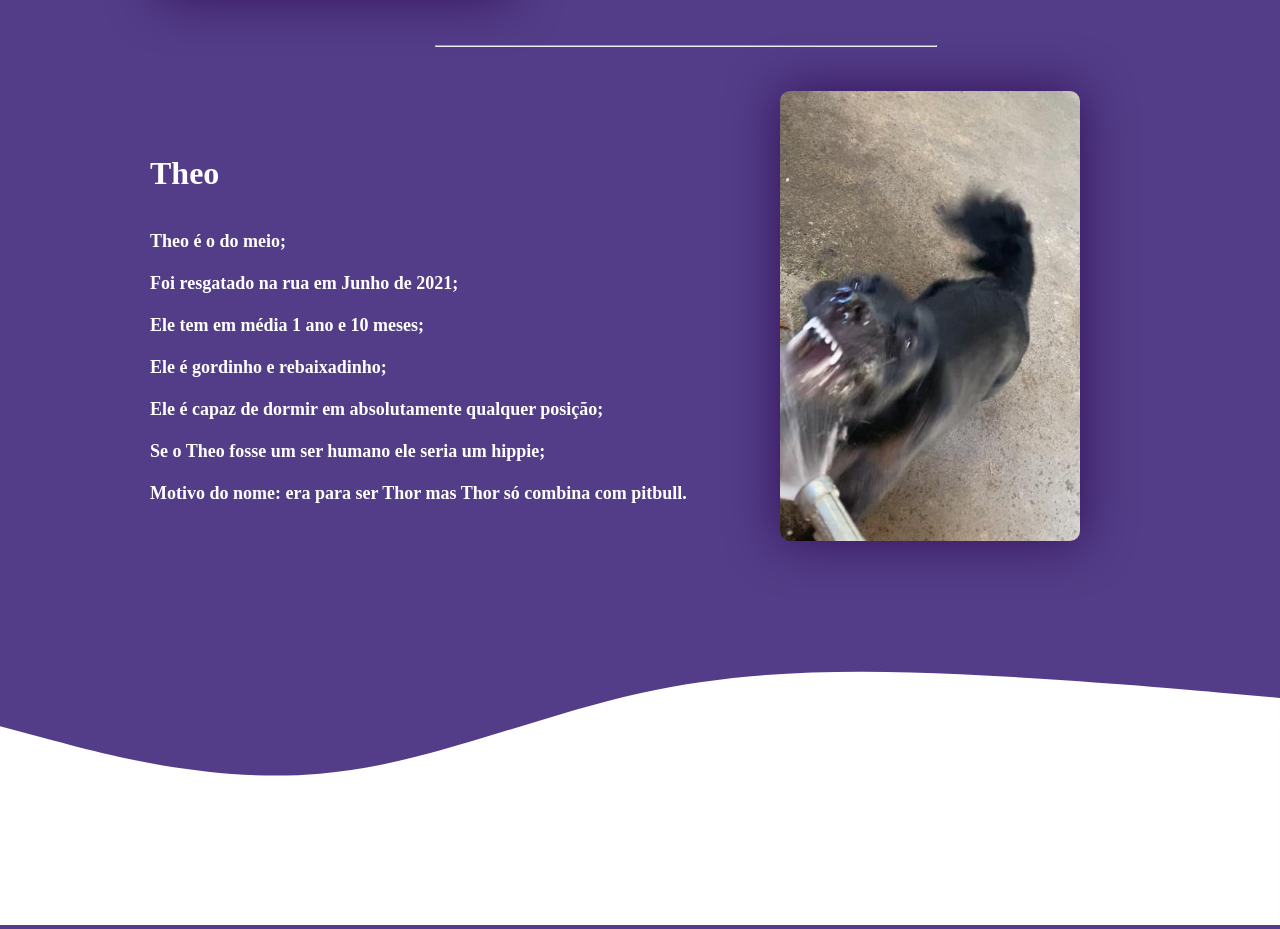
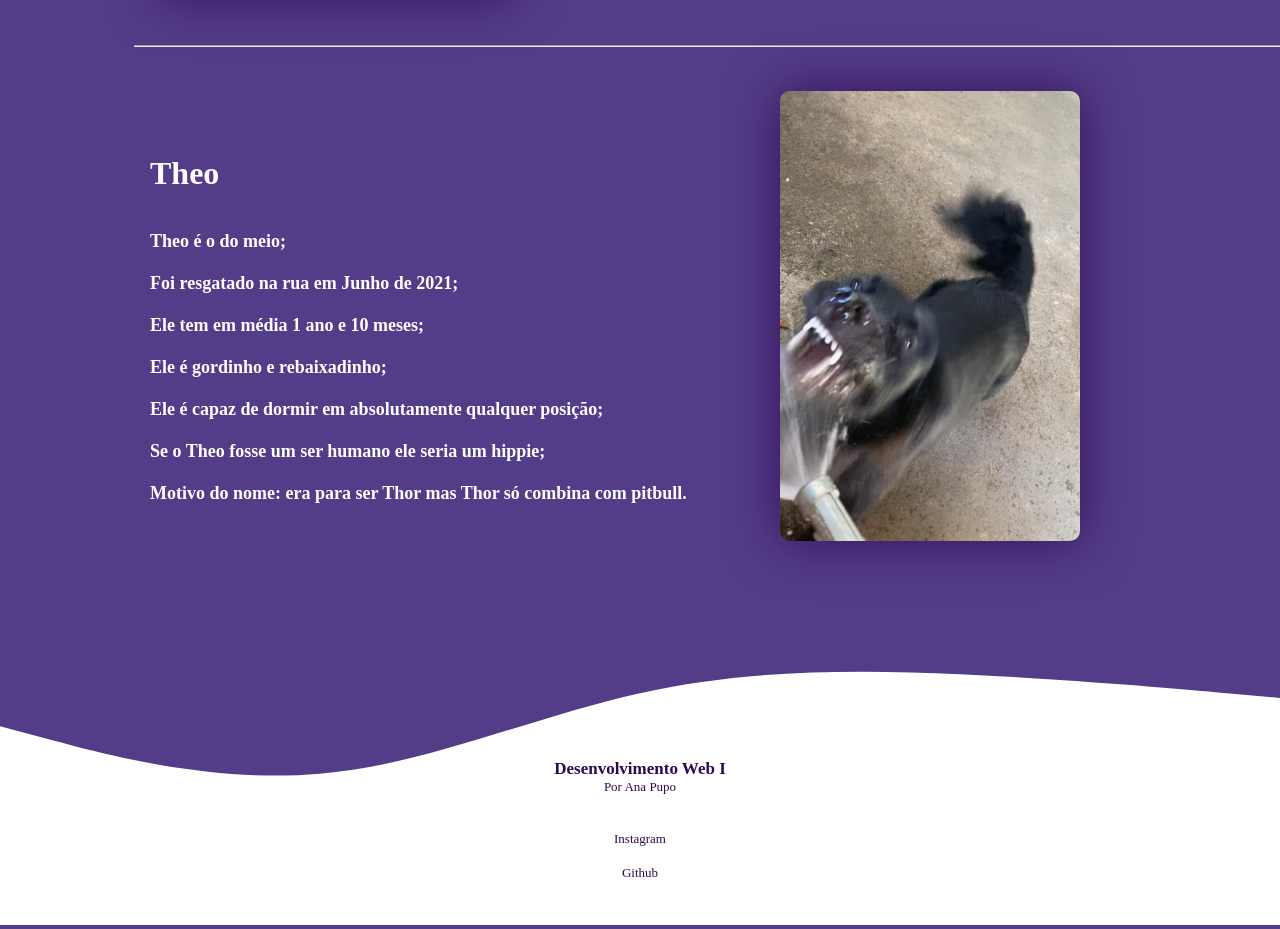
Before and after one commit to analuztx/Site-Doguinhos, a plain HTML site: page index.html in a window 1280 px wide. Shown: the part 3061-3990 px from the top of the page. Drawn offline with Linux system fonts and the light colour scheme; a web font is replaced by a local one.

Commit message:
Versão 3

```diff
--- a/index.html
+++ b/index.html
@@ -6,6 +6,7 @@
     <meta http-equiv="X-UA-Compatible" content="IE=edge">
     <meta name="viewport" content="width=device-width, initial-scale=1.0">
     <link rel="stylesheet" href="style/style.css" type="text/css">
+    <link rel="icon" type="imagem/png" href="imgs/cachorro.png"/>
     <title>Site Doguinhos</title>
 </head>
 
@@ -148,7 +149,15 @@
         </svg>
     </div>
 
+    <div class="footer">
+        <h5>Desenvolvimento Web I</h5>
+        <span>Por Ana Pupo</span>
 
+        <br><br>
+        <a href="https://www.instagram.com/analuz.z/"><span>Instagram</span></a><br>
+        <a href="https://github.com/analuztx"><span>Github</span></a>
+
+    </div>
 
 </body>
 
--- a/style/style.css
+++ b/style/style.css
@@ -186,7 +186,8 @@ img{
 }
 
 .nosso-site1:hover{
-    background-color:#6a21ae;
+    background-color:#8f48d1;
+    transform: scale(1.1);
     color: #fff;
     transition: 0.3s;
 }
@@ -203,8 +204,9 @@ img{
 }
 
 .nosso-site2:hover{
-    background-color:#6a21ae;
+    background-color:#8f48d1;
     color: #fff;
+    transform: scale(1.1);
     transition: 0.3s;
 }
 
@@ -220,9 +222,10 @@ img{
 }
 
 .nosso-site3:hover{
-    background-color:#6a21ae;
+    background-color:#8f48d1;
     color: #fff;
     transition: 0.3s;
+    transform: scale(1.1);
 }
 
 .nosso-site{
@@ -356,11 +359,11 @@ img{
 }
 
 hr{
-    width: 500px;
+    width: 1160px;
     color: #FFF;
     height: 0px;
     display: inline-block;
-    margin-left: 34%;
+    margin-left: 10.5%;
 }
 
 .about span{
@@ -418,6 +421,35 @@ hr{
     height: 100%;
 }
 
+.footer h5{
+    font-size: 17px;
+    font-family: 'montserrat';
+    display: flex;
+    align-items: center;
+    justify-content: center;
+    margin-top: -170px;
+    color: #2e0950;
+}
+
+.footer span{
+    color: #2e0950;
+    font-size: 13px;
+    display: flex;
+    align-items: center;
+    justify-content: center;
+    font-family: 'montserrat';
+}
+
+.footer a{
+    text-decoration: none;
+}
+
+.footer a:hover{
+    font-weight: 700;
+    transition: 0.2s;
+    width: 15px;
+}
+
 @font-face {
     font-family: 'montserrat';
     src: url(../font/Montserrat/Montserrat-VariableFont_wght.ttf);
```
Also changed, not shown: imgs/cachorro.png (added).
